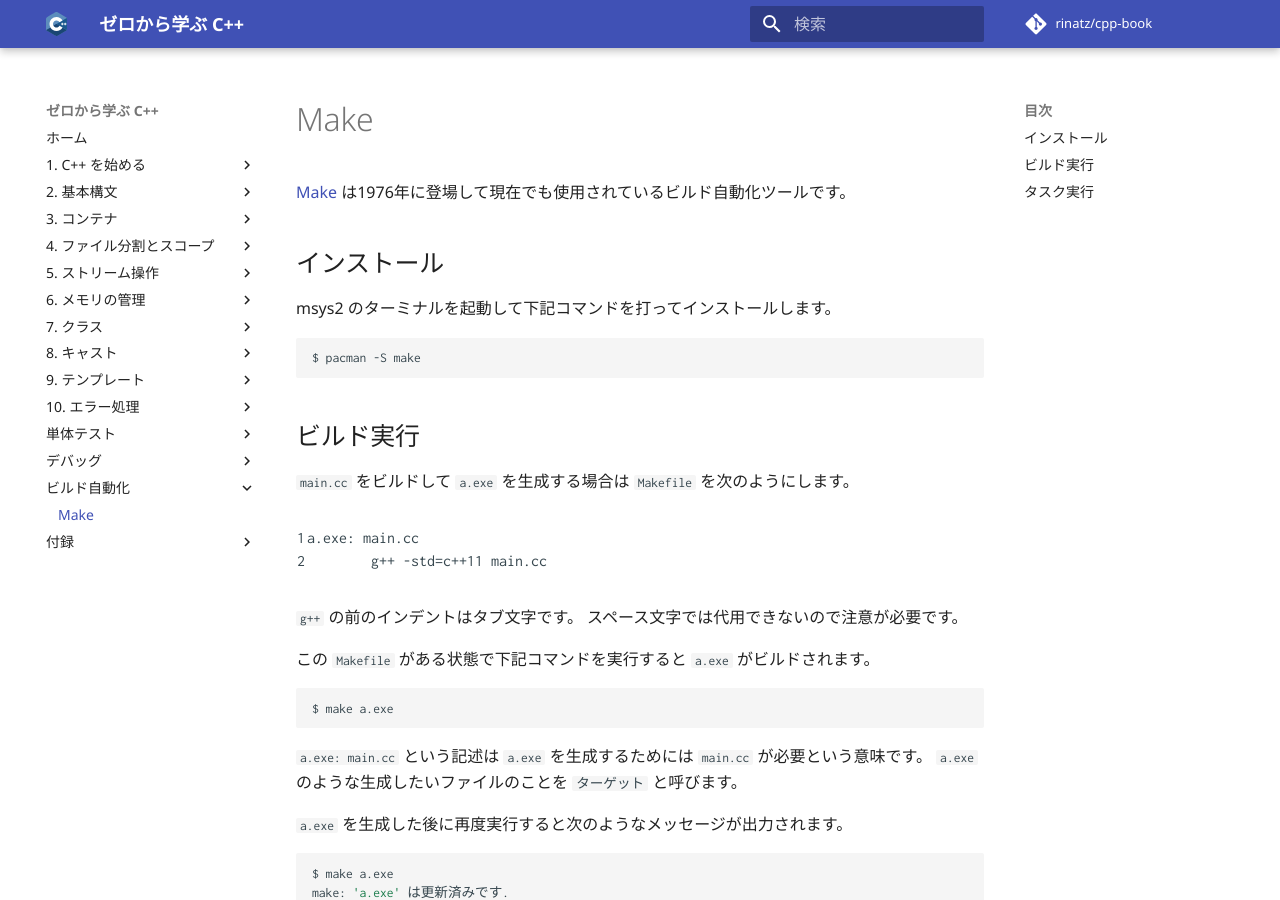
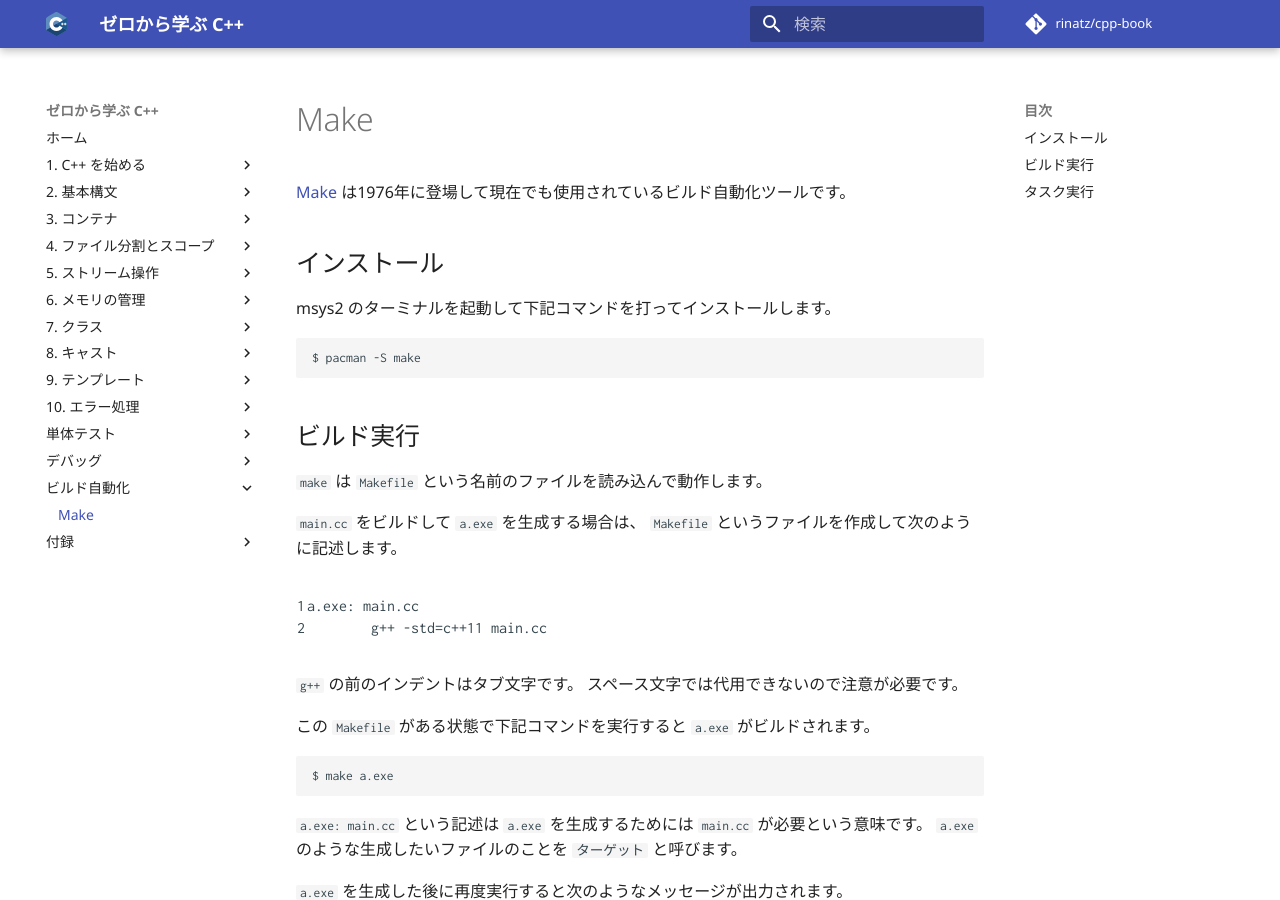
Before and after one commit to rinatz/cpp-book, an MkDocs documentation site: the page built from docs/make-make.md, in a window 1280 px wide and 900 px high. Built offline with MkDocs 1.6.1 and Material for MkDocs 9.7.7, drawn with Linux system fonts in a browser that asks for light colours; comment, search, counter and statistics services are not loaded.

Commit message:
Polish sentence

```diff
--- a/docs/make-make.md
+++ b/docs/make-make.md
@@ -14,7 +14,10 @@ $ pacman -S make
 
 ## ビルド実行
 
-`main.cc` をビルドして `a.exe` を生成する場合は `Makefile` を次のようにします。
+`make` は `Makefile` という名前のファイルを読み込んで動作します。
+
+`main.cc` をビルドして `a.exe` を生成する場合は、
+`Makefile` というファイルを作成して次のように記述します。
 
 <!-- FIXME: Codeblock probably can not treat tab character (&#009). -->
 
```
